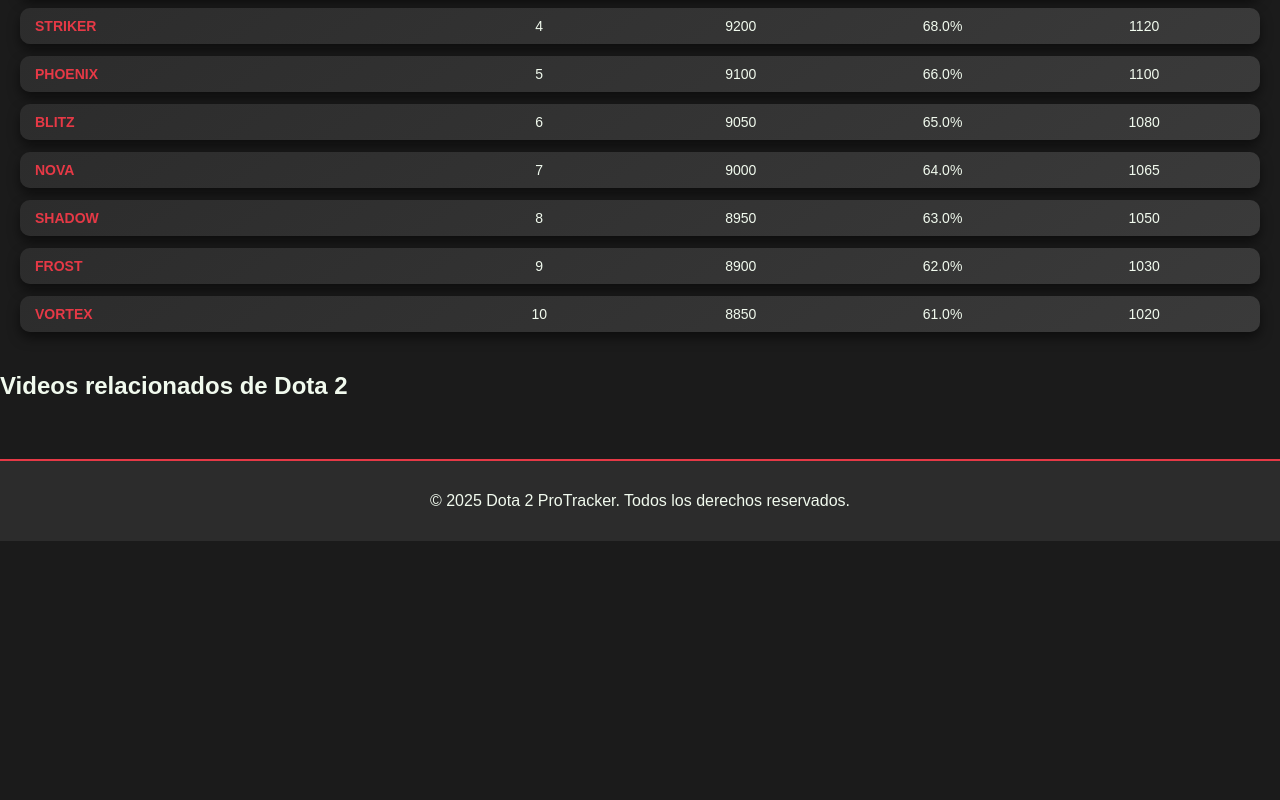
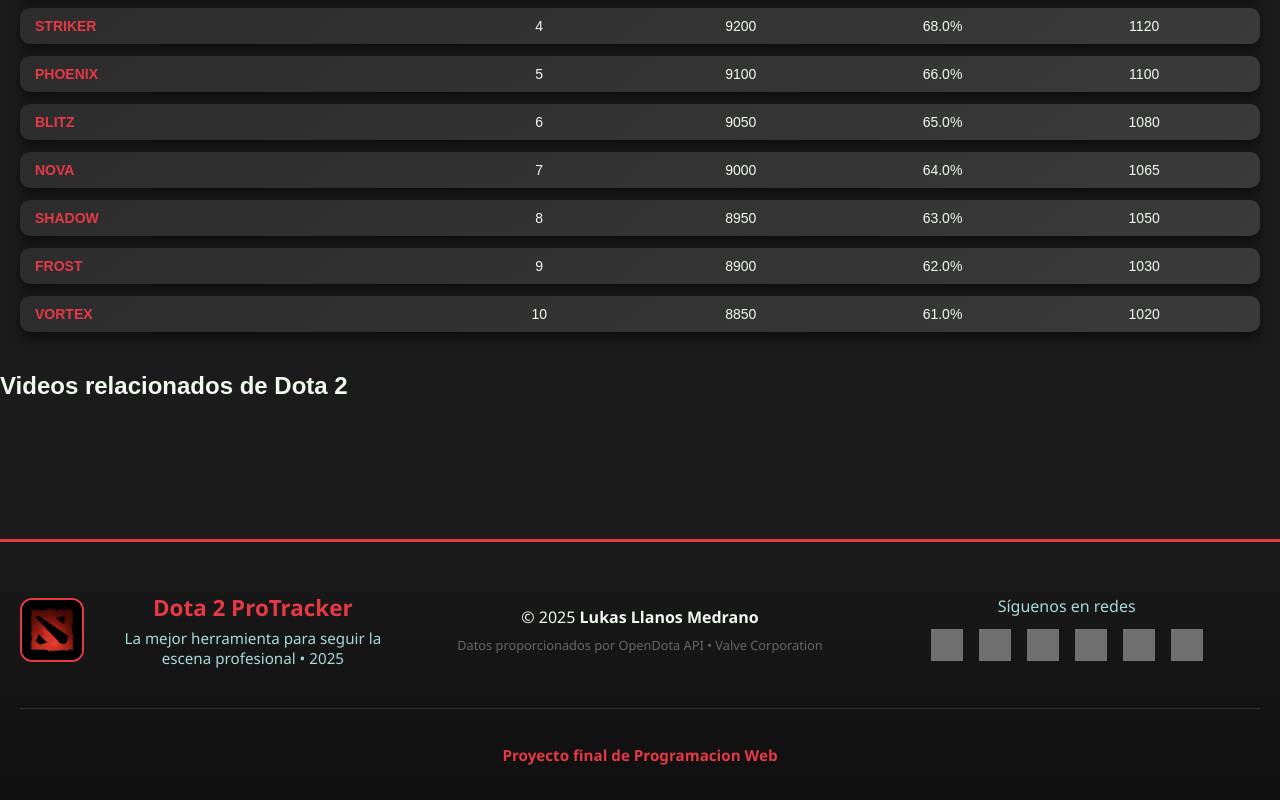
Before and after one commit to sassan225/Dota2-ProTracker, a plain HTML site: page componentes/index.html in a window 1280 px wide. Shown: the part 1736-2536 px from the top of the page. Before the commit the page ends 2277 px from the top, so only its background shows below. Drawn offline with Linux system fonts and the light colour scheme; no server answers; grey boxes are pictures that could not be loaded.

Commit message:
Se mejoro el footer para incluir redes sociales y css correspondiente

```diff
--- a/componentes/index.html
+++ b/componentes/index.html
@@ -200,9 +200,50 @@
       <div id="videos-container" class="videos-grid"></div>
     </section>
 
-    <footer>
-      <p>© 2025 Dota 2 ProTracker. Todos los derechos reservados.</p>
-    </footer>
+   <footer>
+  <div class="footer-container">
+    <div class="footer-left">
+      <img src="/logos/logodota.jpg" alt="Logo" class="footer-logo">
+      <div>
+        <h3>Dota 2 ProTracker</h3>
+        <p>La mejor herramienta para seguir la escena profesional • 2025</p>
+      </div>
+    </div>
+
+    <div class="footer-center">
+      <p>© 2025 <strong>Lukas Llanos Medrano</strong></p>
+      <p class="small-text">Datos proporcionados por OpenDota API • Valve Corporation</p>
+    </div>
+
+    <div class="footer-right">
+      <p>Síguenos en redes</p>
+      <div class="social-icons">
+        <a href="https://twitter.com/" target="_blank" title="Twitter" class="social-link">
+          <img src="https://cdn.jsdelivr.net/npm/simple-icons@v9/icons/twitter.svg" alt="Twitter">
+        </a>
+        <a href="https://twitch.tv/" target="_blank" title="Twitch" class="social-link">
+          <img src="https://cdn.jsdelivr.net/npm/simple-icons@v9/icons/twitch.svg" alt="Twitch">
+        </a>
+        <a href="https://youtube.com/" target="_blank" title="YouTube" class="social-link">
+          <img src="https://cdn.jsdelivr.net/npm/simple-icons@v9/icons/youtube.svg" alt="YouTube">
+        </a>
+        <a href="https://discord.gg/" target="_blank" title="Discord" class="social-link">
+          <img src="https://cdn.jsdelivr.net/npm/simple-icons@v9/icons/discord.svg" alt="Discord">
+        </a>
+        <a href="https://github.com/" target="_blank" title="GitHub" class="social-link">
+          <img src="https://cdn.jsdelivr.net/npm/simple-icons@v9/icons/github.svg" alt="GitHub">
+        </a>
+        <a href="https://instagram.com/" target="_blank" title="Instagram" class="social-link">
+          <img src="https://cdn.jsdelivr.net/npm/simple-icons@v9/icons/instagram.svg" alt="Instagram">
+        </a>
+      </div>
+    </div>
+  </div>
+
+  <div class="footer-bottom">
+    <p><span style="color:#e63946;"></span>Proyecto final de Programacion Web</p>
+  </div>
+</footer>
 
     <!-- LOGIN / SIGNUP MODALS -->
     <div id="modal-overlay" class="hidden"></div>
--- a/css/styles.css
+++ b/css/styles.css
@@ -937,3 +937,115 @@ footer {
   }
   .player-card img { height: 280px; }
 }
+/* ==================== FOOTER PRO 2025 ==================== */
+footer {
+  background: linear-gradient(to top, #0f0f0f, #1a1a1a);
+  color: #f1faee;
+  padding: 50px 20px 20px;
+  margin-top: 80px;
+  border-top: 3px solid #e63946;
+  font-family: 'Segoe UI', sans-serif;
+}
+
+.footer-container {
+  max-width: 1400px;
+  margin: 0 auto;
+  display: grid;
+  grid-template-columns: 1fr 1fr 1fr;
+  gap: 40px;
+  align-items: center;
+}
+
+.footer-left {
+  display: flex;
+  align-items: center;
+  gap: 15px;
+}
+
+.footer-logo {
+  width: 60px;
+  height: 60px;
+  border-radius: 12px;
+  border: 2px solid #e63946;
+}
+
+.footer-left h3 {
+  margin: 0;
+  font-size: 1.4rem;
+  color: #e63946;
+}
+
+.footer-left p {
+  margin: 5px 0 0;
+  font-size: 0.95rem;
+  color: #a8dadc;
+}
+
+.footer-center {
+  text-align: center;
+}
+
+.footer-center p {
+  margin: 8px 0;
+}
+
+.small-text {
+  font-size: 0.8rem;
+  color: #666;
+  margin-top: 12px;
+}
+
+.footer-right p {
+  margin: 0 0 12px 0;
+  color: #a8dadc;
+}
+
+.social-icons {
+  display: flex;
+  gap: 16px;
+  justify-content: center;
+}
+
+.social-link img {
+  width: 32px;
+  height: 32px;
+  filter: grayscale(100%) brightness(0.7);
+  transition: all 0.3s ease;
+}
+
+.social-link:hover img {
+  filter: grayscale(0%) brightness(1);
+  transform: translateY(-6px) scale(1.2);
+}
+
+.social-link:hover:nth-child(1) img { filter: hue-rotate(200deg) brightness(1.2); } /* Twitter azul */
+.social-link:hover:nth-child(2) img { filter: hue-rotate(280deg) brightness(1.3); } /* Twitch morado */
+.social-link:hover:nth-child(3) img { filter: hue-rotate(0deg) brightness(1.3); }   /* YouTube rojo */
+.social-link:hover:nth-child(4) img { filter: hue-rotate(220deg) brightness(1.3); } /* Discord azulito */
+.social-link:hover:nth-child(5) img { filter: grayscale(0%); } /* GitHub blanco */
+.social-link:hover:nth-child(6) img { filter: hue-rotate(330deg) brightness(1.3); } /* Instagram rosa */
+
+.footer-bottom {
+  text-align: center;
+  margin-top: 40px;
+  padding-top: 20px;
+  border-top: 1px solid #333;
+  font-size: 0.95rem;
+  color: #e63946;
+  font-weight: bold;
+}
+
+/* Responsive */
+@media (max-width: 868px) {
+  .footer-container {
+    grid-template-columns: 1fr;
+    text-align: center;
+    gap: 30px;
+  }
+  .footer-left {
+    justify-content: center;
+  }
+  .social-icons {
+    justify-content: center;
+  }
+}
```
